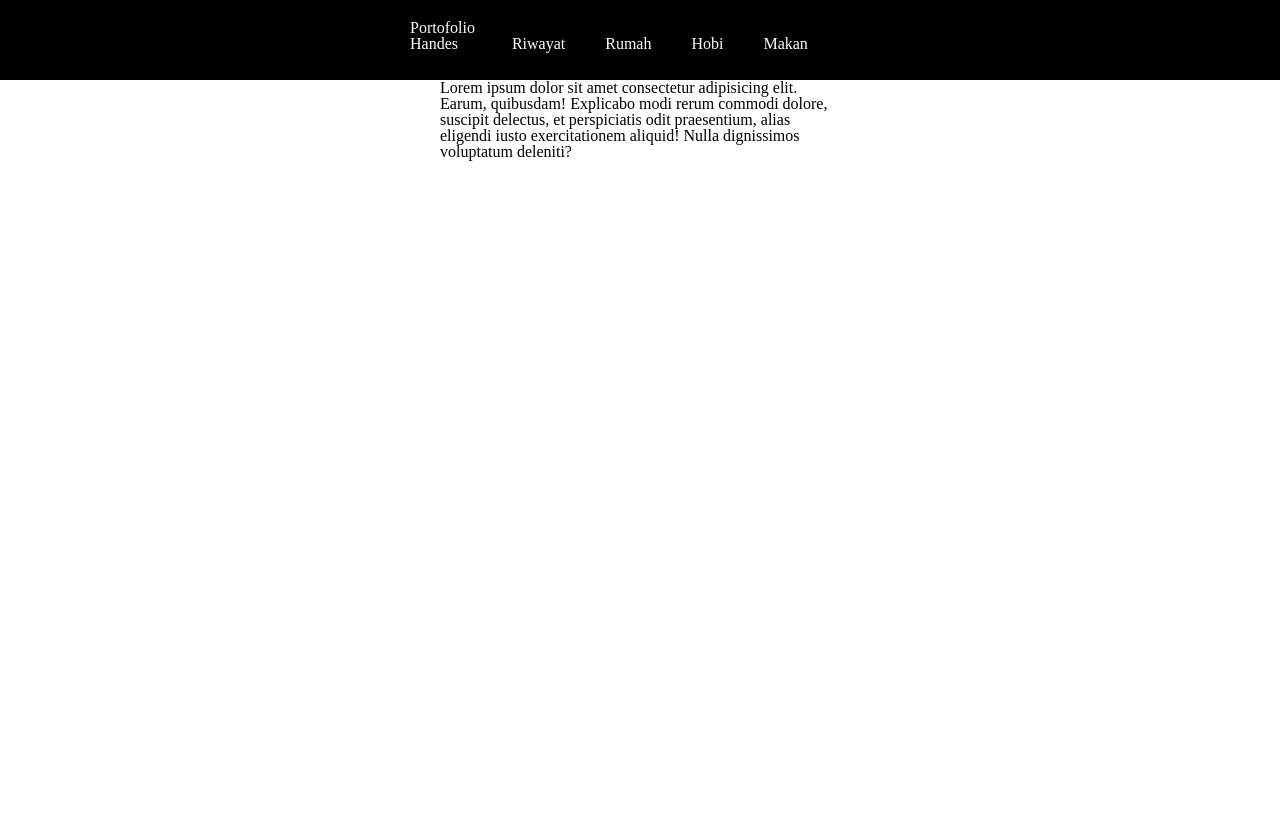
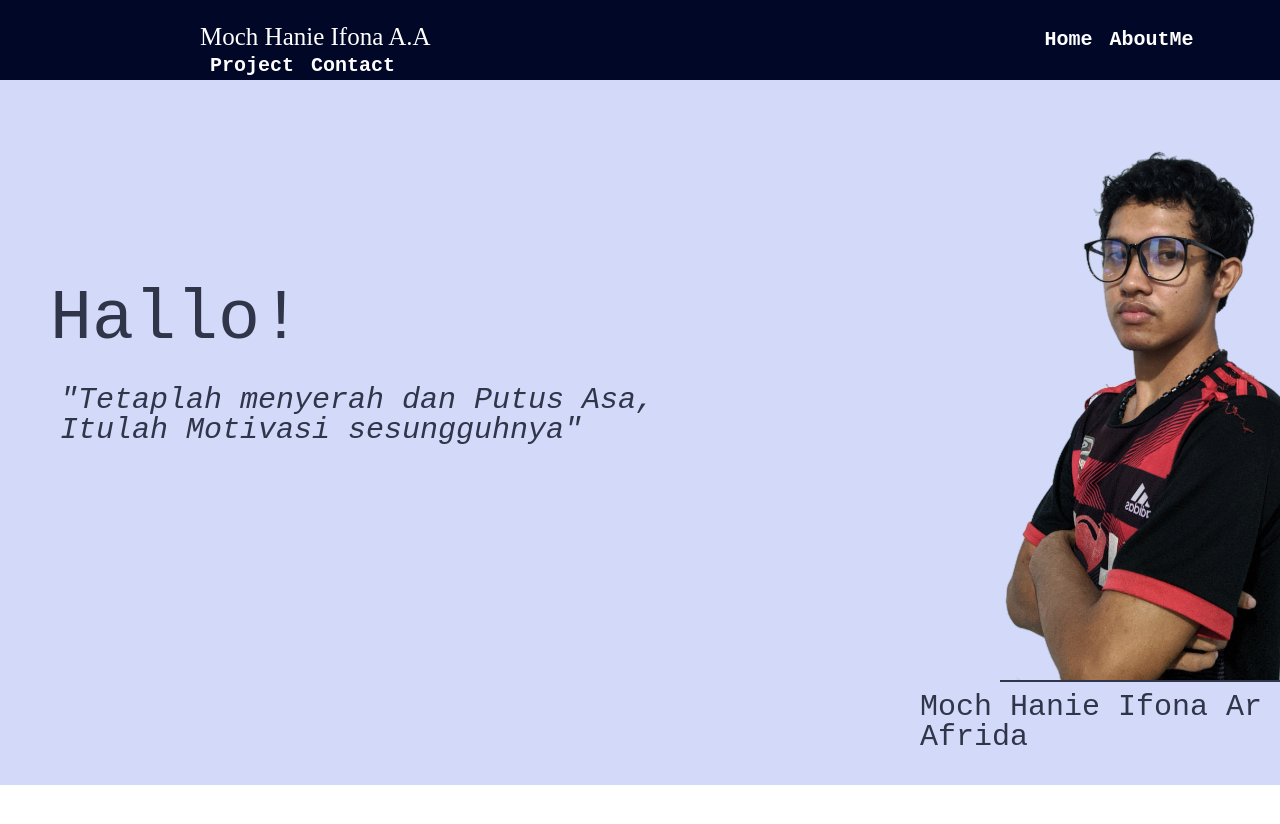
Before and after one commit to handes81/Portofolio, a plain HTML site: page index.html in a window 1280 px wide. Drawn offline with Linux system fonts and the light colour scheme.

Commit message:
Menambahkan gambar dan container

```diff
--- a/index.html
+++ b/index.html
@@ -9,19 +9,14 @@
     <div class="fix">
             <div class="tengah">
                 <ul>
-                    <li>Portofolio<br>Handes</li>
-                    <li>
-                     <a href="">Riwayat</a>
-                    </li>
-                    <li>
-                     <a href="">Rumah</a>
-                    </li>
-                    <li>
-                     <a href="">Hobi</a>
-                    </li>
-                    <li>
-                     <a href="">Makan</a>
-                    </li>
+
+                     <div class="menu">
+                        <li class="nama">Moch Hanie Ifona A.A</li>
+                        <li class="awal"><a href="">Home</a></li>
+                        <li><a href="">AboutMe</a></li>
+                        <li><a href="">Project</a></li>
+                        <li><a href="">Contact</a></li>
+                     </div>
                  </ul>
             </div>
 
@@ -29,13 +24,19 @@
 
     <!--pembatas header-->
     <div class="batas">
-        <br>
+
     </div>
 
     <div class="container">
+        <div class="sambutan">Hallo!</div>
+        <div class="kata">"Tetaplah menyerah dan Putus Asa, Itulah Motivasi sesungguhnya"</div>
+        <div class="foto"></div>
+        <div class="garis"> </div>
+
+        <div class="name">Moch Hanie Ifona Ar Afrida</div>
+
     <p>
-        Lorem ipsum dolor sit amet consectetur adipisicing elit. Earum, quibusdam! Explicabo modi rerum commodi dolore, suscipit delectus, et perspiciatis odit praesentium, alias eligendi iusto exercitationem aliquid! Nulla dignissimos voluptatum deleniti?
-    </p>
+
     </div>
     <!--Akhir Fix Header-->
     <br>
--- a/style.css
+++ b/style.css
@@ -52,44 +52,100 @@ table {
 /*Tampilan Web*/
 
 .fix{
+    height: 80px;
     width: 100%;
-    height: 80px;
-    background-color: black;
+    background-color: #010727 ;
+
     position: fixed;
-    color: white;
-    text-decoration: none;
 }
 
-.fix .tengah ul li{
+.fix .tengah ul{
+
+    margin-top: 24px;
     display: inline-block;
-    margin-top: 20px;
-    margin-left: 20px;
     color: white;
 
 }
-.fix .tengah{
-    margin: auto;
-    height: 20px;
-    width: 500px;
+
+.menu{
+    font-family: 'Times New Roman', Times, serif;
+    margin-left: 200px;
 }
+.menu li{
+    font-size: 25px;
+    display: inline-block;
 
-a{
+}
+.menu li a{
+    font-weight: bold;
+    font-family: 'Courier New', Courier, monospace;
+    font-size: 20px;
+    margin-left: 7px;
     color: white;
     text-decoration: none;
-    margin-left: 10px;
-    padding: 3px 3px ;
+    border-radius: 5px;
+    padding: 3px 3px;
 }
-a:hover{
- background-color: blue;
+.awal{
+    margin-left: 600px
+}
+.menu li a:hover{
+    background-color: #303549 ;
 }
 
 .batas{
     width: 100%;
-    height: 80px;
+    height: 35px;
 }
+
+
+/*Tengah*/
 .container{
-    width: 400px;
-    height: 700px;
-    background-color: white;
+    width: 100%px;
+    height: 750px;
     margin: auto;
+    background-color: #D3D9F9 ;
+
 }
+.sambutan{
+    font-family: monospace;
+    margin-top: 250px;
+    position: absolute;
+    color: #303549;
+    font-size: 70px;
+    margin-left: 50px;
+}
+.kata{
+    font-family: monospace;
+    margin-top: 350px;
+    position: absolute;
+    color: #303549;
+    font-size: 30px;
+    font-style: italic;
+    margin-left: 60px;
+    width: 700px;
+}
+.container .foto{
+    width: 100%px;
+    height: 645px;
+    background-image: url(han.png);
+    background-position: 1000px 1px;
+    background-size: 300px;
+    background-repeat: no-repeat;
+
+}
+.container .garis{
+
+    height: 2px;
+    width: 300px;
+    background-color: #303549;
+    margin-left: 1000px;
+}
+
+.name{
+    font-family: 'Courier New', Courier, monospace;
+    margin-top: 10px;
+    margin-left: 920px;
+    color: #303549;
+    font-size: 30px;
+}
```
Also changed, not shown: han.png (added).
